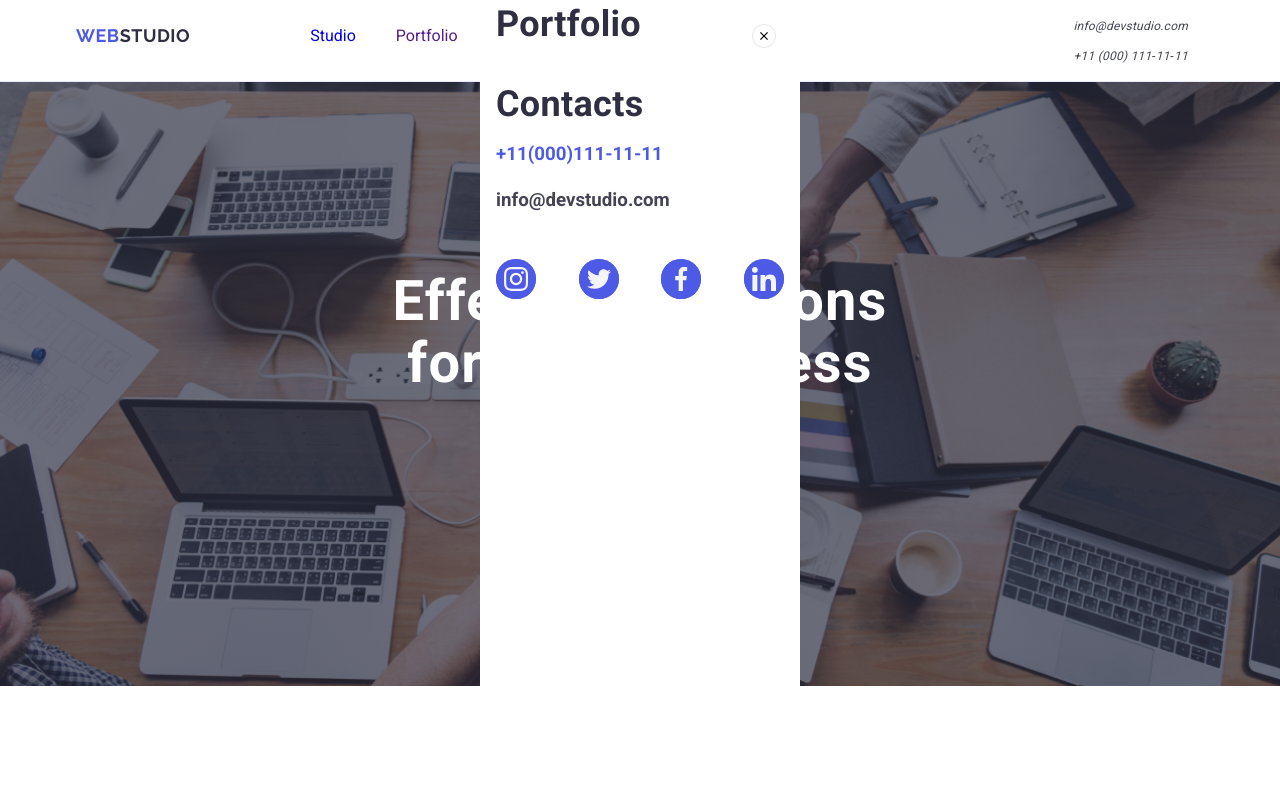
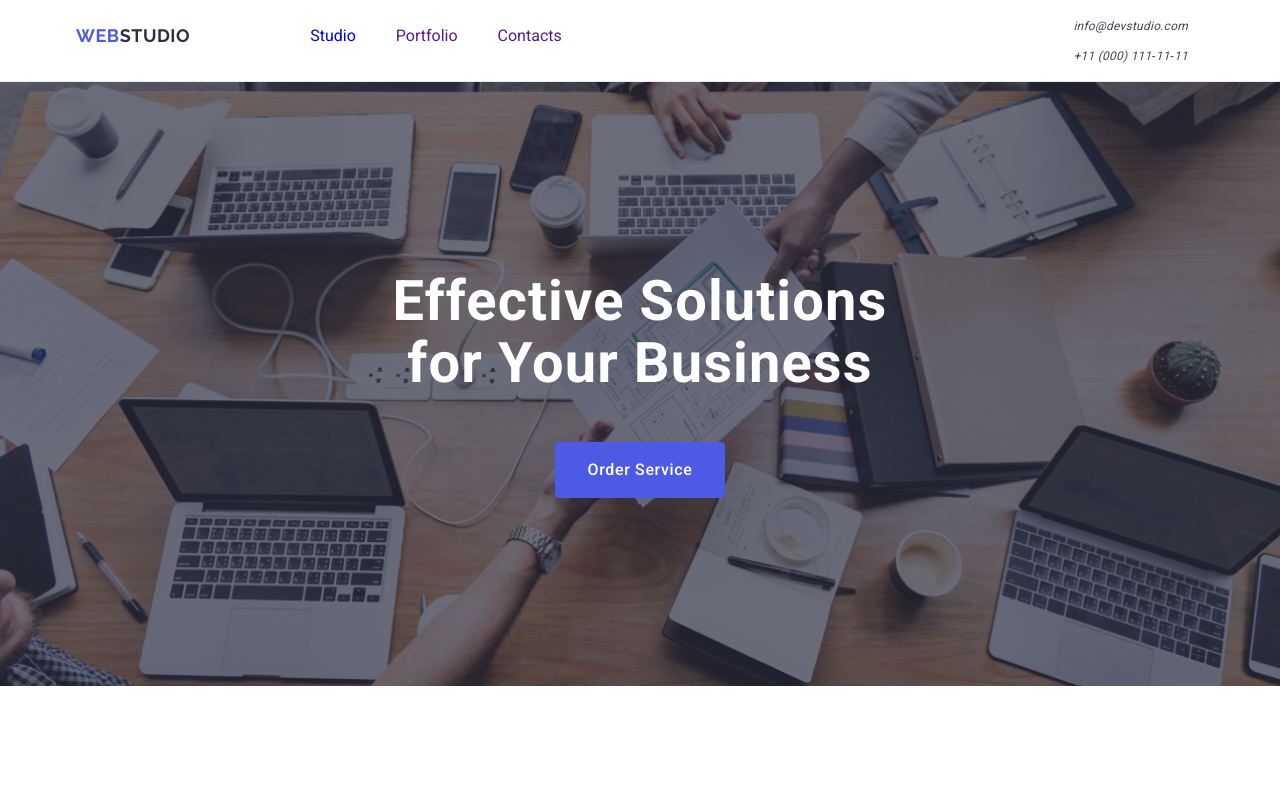
Before and after one commit to parahumanoid/goit-markup-hw-06, a plain HTML site: page index.html in a window 1280 px wide. Shown: the top 800 px of the page. Drawn offline with nearby package versions, Linux system fonts and the light colour scheme.

Commit message:
removed is-open

```diff
--- a/index.html
+++ b/index.html
@@ -709,7 +709,7 @@
         </form>
       </div>
     </div>
-    <div class="mobile-menu is-open">
+    <div class="mobile-menu">
       <button type="button" class="modal-button-2">
         <svg width="8" height="8" class="modal-button-2-svg">
           <use href="./images/icons.svg#form-close"></use>
```
